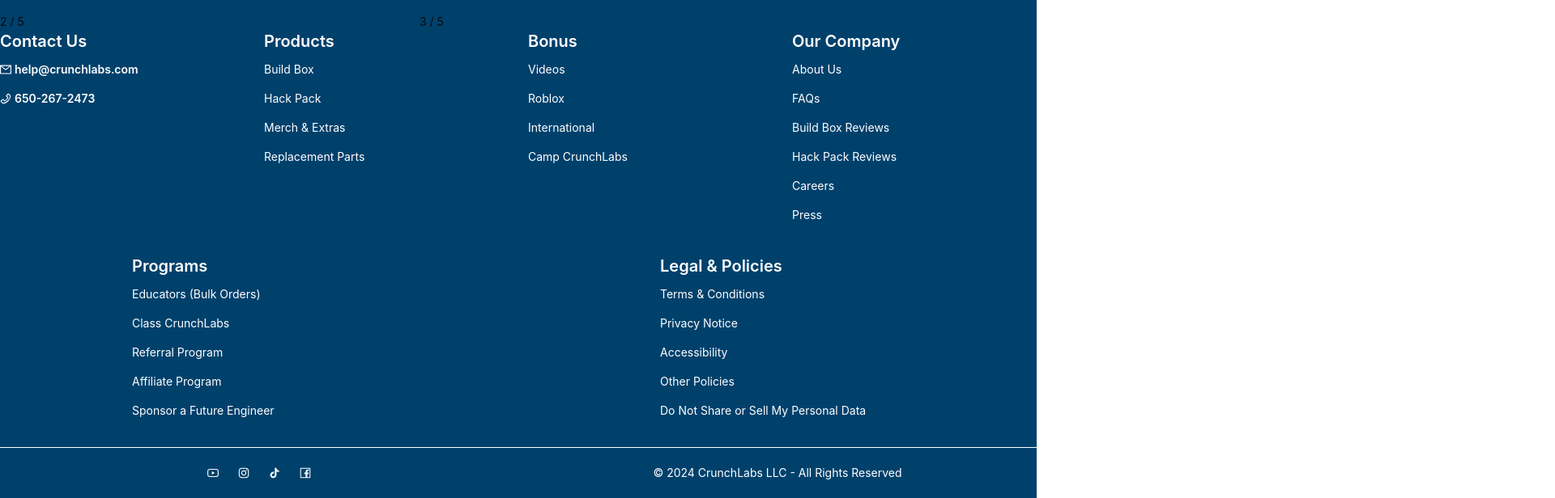
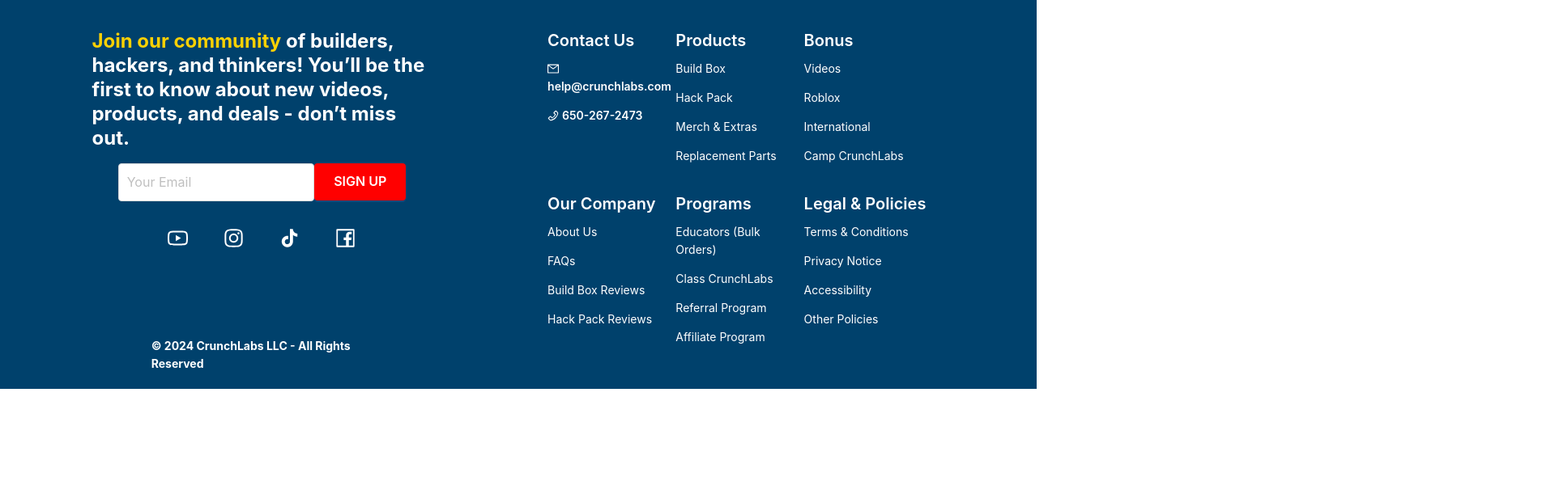
Before and after one commit to Duc-dev-starter/kit-stem-management-fe, a React (Vite) app: page / in a window 1280 px wide. Shown: the part 839-1455 px from the top of the page at 81% size, 1920 px wide, since content can reach past the window. After the commit the page ends 1320 px from the top, so only its background shows below. Built offline with nearby package versions, Linux system fonts and the light colour scheme; no server answers.

Commit message:
done footer.css

```diff
--- a/src/components/footer/footer.css
+++ b/src/components/footer/footer.css
@@ -1,117 +1,40 @@
-.footer {
-    background-color: #00416c;
-    color: white;
+/* styles.css */
+.input-container {
+    margin-bottom: 16px; /* Adds space below the input */
   }
 
-  .footer__container {
-    display: flex;
-    flex-wrap: wrap;
-    justify-content: space-between;
-    max-width: 1200px;
-    margin: 0 auto;
+  .input-email {
+    width: 100%; /* Make the input full-width */
+    padding: 10px; /* Padding for a better touch target */
+    border: 1px solid #d9d9d9; /* Light gray border */
+    border-radius: 4px; /* Rounded corners */
+    font-size: 16px; /* Increase font size */
+    transition: border-color 0.3s; /* Smooth transition for focus */
   }
 
-  .footer__column {
-    flex: 1;
-    padding: 20px;
-    min-width: 250px; /* Ensure it doesn't get too narrow */
+  .input-email:focus {
+    border-color: #40a9ff; /* Change border color on focus */
+    outline: none; /* Remove default outline */
+    width: 100%;
   }
 
-  .footer__column h4,
-  .footer__column h6 {
-    margin-bottom: 20px;
+  .submit-button {
+    width: 100%; /* Make the button full-width */
+    padding: 10px; /* Padding for a better touch target */
+    background-color: red; /* Primary color */
+    color: white; /* Text color */
+    border: none; /* No border */
+    border-radius: 4px; /* Rounded corners */
+    font-size: 16px; /* Increase font size */
+    cursor: pointer; /* Pointer cursor on hover */
+    transition: background-color 0.3s; /* Smooth transition for hover */
   }
 
-  .text-warning {
-    color: #ffc107; /* Bootstrap warning color */
+  .submit-button:hover {
+    background-color: #fed103 !important; /* Lighter shade on hover */
+    color: #00416c !important; /* Text color */
   }
 
-  .input {
-    position: relative;
+  .submit-button:focus {
+    outline: none; /* Remove default outline on focus */
   }
-
-  .input_field {
-    width: 100%;
-    padding: 10px;
-    border: none;
-    border-radius: 5px;
-    outline: none;
-  }
-
-  .input_field::placeholder {
-    color: #999;
-  }
-
-  .newsletter__submit {
-    padding: 10px 20px;
-    border: none;
-    border-radius: 5px;
-    background-color: #ffc107; /* Bootstrap warning color */
-    color: #00416c;
-    cursor: pointer;
-  }
-
-  .newsletter__submit:hover {
-    background-color: #e0a800; /* Darker shade of the button */
-  }
-
-  .social-links {
-    list-style: none;
-    padding: 0;
-    display: flex;
-    justify-content: center;
-  }
-
-  .social-links li {
-    margin: 0 10px;
-  }
-
-  .social-links a {
-    color: white;
-    text-decoration: none;
-  }
-
-  .social-links a:hover {
-    color: #ffc107; /* Highlight color on hover */
-  }
-
-  .footer__links {
-    margin-bottom: 25px;
-  }
-
-  .footer__links a {
-    color: white;
-    text-decoration: none;
-  }
-
-  .footer__links a:hover {
-    color: #ffc107; /* Highlight color on hover */
-  }
-
-  .newsletter__message {
-    margin-top: 10px;
-    font-size: 0.9rem;
-  }
-
-  @media (max-width: 768px) {
-    .footer__container {
-      flex-direction: column;
-    }
-
-    .footer__column {
-      margin-bottom: 20px;
-    }
-  }
-
-  /* <Divider style={{ margin: '20px 0', borderColor: '#fff' }} />
-  <Row justify="center" align="middle">
-    <Col span={12} className="flex justify-center items-center gap-4">
-      <YoutubeOutlined style={{ color: 'white' }} />
-      <InstagramOutlined style={{ color: 'white' }} />
-      <TikTokOutlined style={{ color: 'white' }} />
-      <FacebookOutlined style={{ color: 'white' }} />
-    </Col>
-    <Col span={12} className="text-center">
-      <Text style={{ color: 'white' }}>&copy; 2024 CrunchLabs LLC - All Rights Reserved</Text>
-    </Col>
-  </Row> */
--- a/src/components/footer/index.tsx
+++ b/src/components/footer/index.tsx
@@ -1,79 +1,220 @@
-import { Layout, Row, Col, Typography, Divider } from 'antd';
-import { MailOutlined, PhoneOutlined, YoutubeOutlined, InstagramOutlined, TikTokOutlined, FacebookOutlined } from '@ant-design/icons';
+import {
+  Layout,
+  Row,
+  Col,
+  Typography,
+  Divider,
+  Form,
+  Button,
+  Input,
+} from "antd";
+import {
+  MailOutlined,
+  PhoneOutlined,
+  YoutubeOutlined,
+  InstagramOutlined,
+  TikTokOutlined,
+  FacebookOutlined,
+} from "@ant-design/icons";
 
+import "./footer.css";
 const { Footer } = Layout;
 const { Title, Paragraph, Text } = Typography;
 
 const FooterComponent = () => {
   return (
     <div>
-      <Footer style={{ backgroundColor: '#00416c', padding: '20px 0' }}>
+      <Footer style={{ backgroundColor: "#00416c", padding: "40px 50px 20px 50px" }}>
         <Row>
-      <Col flex={2}>2 / 5</Col>
-      <Col flex={3}>3 / 5</Col>
+          <Col flex={2}>
+            <Row style={{ display: "flex", justifyContent: "center" }}>
+              <p
+                style={{
+                  maxWidth: "420px",
+                  fontSize: "24px",
+                  fontWeight: "bold",
+                  color: "#fff",
+                  lineHeight: "30px",
+                }}
+              >
+                <span style={{ color: "#fed103" }}>Join our community </span>
+                of builders, hackers, and thinkers! You’ll be the first to know
+                about new videos, products, and deals - don’t miss out.
+              </p>
             </Row>
-        <Row justify="space-around" gutter={[24, 24]}>
+            <Row style={{ display: "flex", justifyContent: "center" }}>
+              <Form
+                id="newsletterForm"
+                name="newsletterForm"
+                // layout="inline"
+                style={{
+                  marginTop: "16px",
+                  width: "65%",
+                  display: "flex",
+                  justifyContent: "space-between",
+                }}
+                onFinish={(values) => {
+                  console.log("Success:", values);
+                  // Handle form submission
+                }}
+              >
+                <Form.Item
+                  name="email"
+                  className="input-container"
+                  style={{ width: "300px" }}
+                  rules={[
+                    {
+                      type: "email",
+                      message: "Please enter a valid email!",
+                    },
+                    {
+                      required: true,
+                      message: "Please input your email!",
+                    },
+                  ]}
+                >
+                  <Input className="input-email" placeholder="Your Email" />
+                </Form.Item>
+                <Form.Item>
+                  <Button
+                    type="primary"
+                    htmlType="submit"
+                    className="submit-button"
+                    aria-label="Subscribe"
+                    style={{ padding: "23px 24px", fontWeight: "600" }}
+                  >
+                    SIGN UP
+                  </Button>
+                </Form.Item>
+              </Form>
+            </Row>
+
+            <Row justify="center" align="middle">
+              <Col span={12} className="flex justify-center items-center gap-4" style={{ padding: "10px 30px", fontSize: "25px" }}>
+                <YoutubeOutlined style={{ color: "white", padding: "0 10px" }} />
+                <InstagramOutlined style={{ color: "white", padding: "0 10px" }} />
+                <TikTokOutlined style={{ color: "white", padding: "0 10px" }} />
+                <FacebookOutlined style={{ color: "white", padding: "0 10px" }} />
+              </Col>
+            </Row>
+
+            <Row justify="center" align="middle">
+              <Col span={12} className="flex justify-center items-center gap-4">
+                <Text style={{ color: "white", paddingTop: "100px", fontWeight: "bold" }}>
+                  &copy; 2024 CrunchLabs LLC - All Rights Reserved
+                </Text>
+              </Col>
+            </Row>
+          </Col>
+
+          <Col flex={3}>
+            <Row justify="center" align="top">
+              {/* First Row of Links */}
               <Col xs={24} sm={12} md={6}>
-            <Title style={{ color: 'white' }} level={4}>Contact Us</Title>
-            <Paragraph style={{ color: 'white' }}>
-              <MailOutlined style={{ color: 'white' }} /> <Text style={{ color: 'white' }} strong>help@crunchlabs.com</Text>
+                <Title style={{ color: "white" }} level={4}>
+                  Contact Us
+                </Title>
+                <Paragraph style={{ color: "white" }}>
+                  <MailOutlined style={{ color: "white" }} />{" "}
+                  <Text style={{ color: "white" }} strong>
+                    help@crunchlabs.com
+                  </Text>
                 </Paragraph>
-            <Paragraph style={{ color: 'white' }}>
-              <PhoneOutlined style={{ color: 'white' }} /> <Text style={{ color: 'white' }} strong>650-267-2473</Text>
+                <Paragraph style={{ color: "white" }}>
+                  <PhoneOutlined style={{ color: "white" }} />{" "}
+                  <Text style={{ color: "white" }} strong>
+                    650-267-2473
+                  </Text>
                 </Paragraph>
               </Col>
               <Col xs={24} sm={12} md={6}>
-            <Title style={{ color: 'white' }} level={4}>Products</Title>
-            <Paragraph style={{ color: 'white' }}>Build Box</Paragraph>
-            <Paragraph style={{ color: 'white' }}>Hack Pack</Paragraph>
-            <Paragraph style={{ color: 'white' }}>Merch & Extras</Paragraph>
-            <Paragraph style={{ color: 'white' }}>Replacement Parts</Paragraph>
+                <Title style={{ color: "white" }} level={4}>
+                  Products
+                </Title>
+                <Paragraph style={{ color: "white" }}>Build Box</Paragraph>
+                <Paragraph style={{ color: "white" }}>Hack Pack</Paragraph>
+                <Paragraph style={{ color: "white" }}>Merch & Extras</Paragraph>
+                <Paragraph style={{ color: "white" }}>
+                  Replacement Parts
+                </Paragraph>
               </Col>
               <Col xs={24} sm={12} md={6}>
-            <Title style={{ color: 'white' }} level={4}>Bonus</Title>
-            <Paragraph style={{ color: 'white' }}>Videos</Paragraph>
-            <Paragraph style={{ color: 'white' }}>Roblox</Paragraph>
-            <Paragraph style={{ color: 'white' }}>International</Paragraph>
-            <Paragraph style={{ color: 'white' }}>Camp CrunchLabs</Paragraph>
-          </Col>
-          <Col xs={24} sm={12} md={6}>
-            <Title style={{ color: 'white' }} level={4}>Our Company</Title>
-            <Paragraph style={{ color: 'white' }}>About Us</Paragraph>
-            <Paragraph style={{ color: 'white' }}>FAQs</Paragraph>
-            <Paragraph style={{ color: 'white' }}>Build Box Reviews</Paragraph>
-            <Paragraph style={{ color: 'white' }}>Hack Pack Reviews</Paragraph>
-            <Paragraph style={{ color: 'white' }}>Careers</Paragraph>
-            <Paragraph style={{ color: 'white' }}>Press</Paragraph>
-          </Col>
-          <Col xs={24} sm={12} md={6}>
-            <Title style={{ color: 'white' }} level={4}>Programs</Title>
-            <Paragraph style={{ color: 'white' }}>Educators (Bulk Orders)</Paragraph>
-            <Paragraph style={{ color: 'white' }}>Class CrunchLabs</Paragraph>
-            <Paragraph style={{ color: 'white' }}>Referral Program</Paragraph>
-            <Paragraph style={{ color: 'white' }}>Affiliate Program</Paragraph>
-            <Paragraph style={{ color: 'white' }}>Sponsor a Future Engineer</Paragraph>
-          </Col>
-          <Col xs={24} sm={12} md={6}>
-            <Title style={{ color: 'white' }} level={4}>Legal & Policies</Title>
-            <Paragraph style={{ color: 'white' }}>Terms & Conditions</Paragraph>
-            <Paragraph style={{ color: 'white' }}>Privacy Notice</Paragraph>
-            <Paragraph style={{ color: 'white' }}>Accessibility</Paragraph>
-            <Paragraph style={{ color: 'white' }}>Other Policies</Paragraph>
-            <Paragraph style={{ color: 'white' }}>Do Not Share or Sell My Personal Data</Paragraph>
+                <Title style={{ color: "white" }} level={4}>
+                  Bonus
+                </Title>
+                <Paragraph style={{ color: "white" }}>Videos</Paragraph>
+                <Paragraph style={{ color: "white" }}>Roblox</Paragraph>
+                <Paragraph style={{ color: "white" }}>International</Paragraph>
+                <Paragraph style={{ color: "white" }}>
+                  Camp CrunchLabs
+                </Paragraph>
               </Col>
             </Row>
-        <Divider style={{ margin: '20px 0', borderColor: '#fff' }} />
+
+            {/* Second Row of Links */}
+            <Row justify="center" align="top" style={{ marginTop: "20px" }}>
+              <Col xs={24} sm={12} md={6}>
+                <Title style={{ color: "white" }} level={4}>
+                  Our Company
+                </Title>
+                <Paragraph style={{ color: "white" }}>About Us</Paragraph>
+                <Paragraph style={{ color: "white" }}>FAQs</Paragraph>
+                <Paragraph style={{ color: "white" }}>
+                  Build Box Reviews
+                </Paragraph>
+                <Paragraph style={{ color: "white" }}>
+                  Hack Pack Reviews
+                </Paragraph>
+              </Col>
+
+              <Col xs={24} sm={12} md={6}>
+                <Title style={{ color: "white" }} level={4}>
+                  Programs
+                </Title>
+                <Paragraph style={{ color: "white" }}>
+                  Educators (Bulk Orders)
+                </Paragraph>
+                <Paragraph style={{ color: "white" }}>
+                  Class CrunchLabs
+                </Paragraph>
+                <Paragraph style={{ color: "white" }}>
+                  Referral Program
+                </Paragraph>
+                <Paragraph style={{ color: "white" }}>
+                  Affiliate Program
+                </Paragraph>
+              </Col>
+
+              <Col xs={24} sm={12} md={6}>
+                <Title style={{ color: "white" }} level={4}>
+                  Legal & Policies
+                </Title>
+                <Paragraph style={{ color: "white" }}>
+                  Terms & Conditions
+                </Paragraph>
+                <Paragraph style={{ color: "white" }}>Privacy Notice</Paragraph>
+                <Paragraph style={{ color: "white" }}>Accessibility</Paragraph>
+                <Paragraph style={{ color: "white" }}>Other Policies</Paragraph>
+              </Col>
+            </Row>
+          </Col>
+        </Row>
+
+        {/* <Divider style={{ margin: "20px 0", borderColor: "#fff" }} />
+
         <Row justify="center" align="middle">
           <Col span={12} className="flex justify-center items-center gap-4">
-            <YoutubeOutlined style={{ color: 'white' }} />
-            <InstagramOutlined style={{ color: 'white' }} />
-            <TikTokOutlined style={{ color: 'white' }} />
-            <FacebookOutlined style={{ color: 'white' }} />
+            <YoutubeOutlined style={{ color: "white" }} />
+            <InstagramOutlined style={{ color: "white" }} />
+            <TikTokOutlined style={{ color: "white" }} />
+            <FacebookOutlined style={{ color: "white" }} />
           </Col>
           <Col span={12} className="text-center">
-            <Text style={{ color: 'white' }}>&copy; 2024 CrunchLabs LLC - All Rights Reserved</Text>
+            <Text style={{ color: "white" }}>
+              &copy; 2024 CrunchLabs LLC - All Rights Reserved
+            </Text>
           </Col>
-        </Row>
+        </Row> */}
       </Footer>
     </div>
   );
```
Lines whose indentation alone changed are shown as unchanged.
